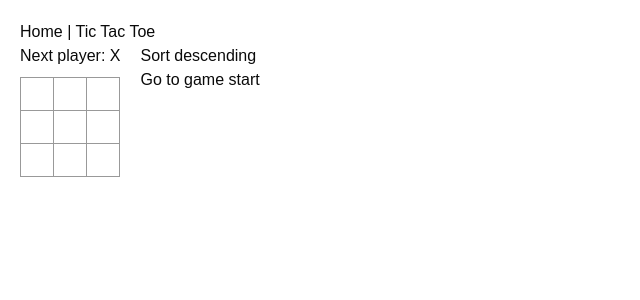
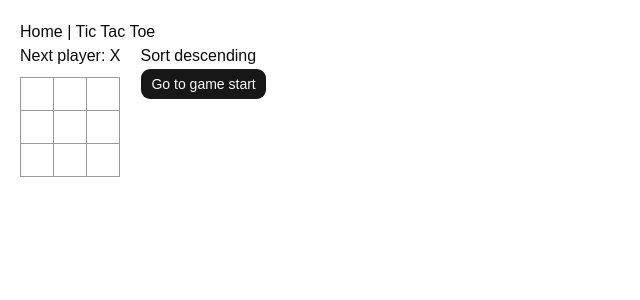
Before and after one commit to lvf23/react-playground, a React (Vite) app: page /tictactoe in a window 1280 px wide. Shown: the top 300 px of the page, without its empty margins (0-640 px from the left). Built offline with nearby package versions, Linux system fonts and the light colour scheme.

Commit message:
feat: integrate Button component from shadcn/ui in TicTacToe game

```diff
--- a/src/pages/TicTacToe.jsx
+++ b/src/pages/TicTacToe.jsx
@@ -1,4 +1,6 @@
 import { useState } from "react";
+
+import { Button } from "@/components/ui/button";
 
 function Square({ value, onSquareClick, className }) {
     const classNames = ["square", className].filter((c) => c).join(" ");
@@ -152,7 +154,7 @@ function Game() {
                 {move && move === currentMove ? (
                     `You are at move #${move} (${historyItem.row}, ${historyItem.col}) ${historyItem.player}`
                 ) : (
-                    <button onClick={() => jumpTo(move)}>{description}</button>
+                    <Button onClick={() => jumpTo(move)}>{description}</Button>
                 )}
             </li>
         );
```
